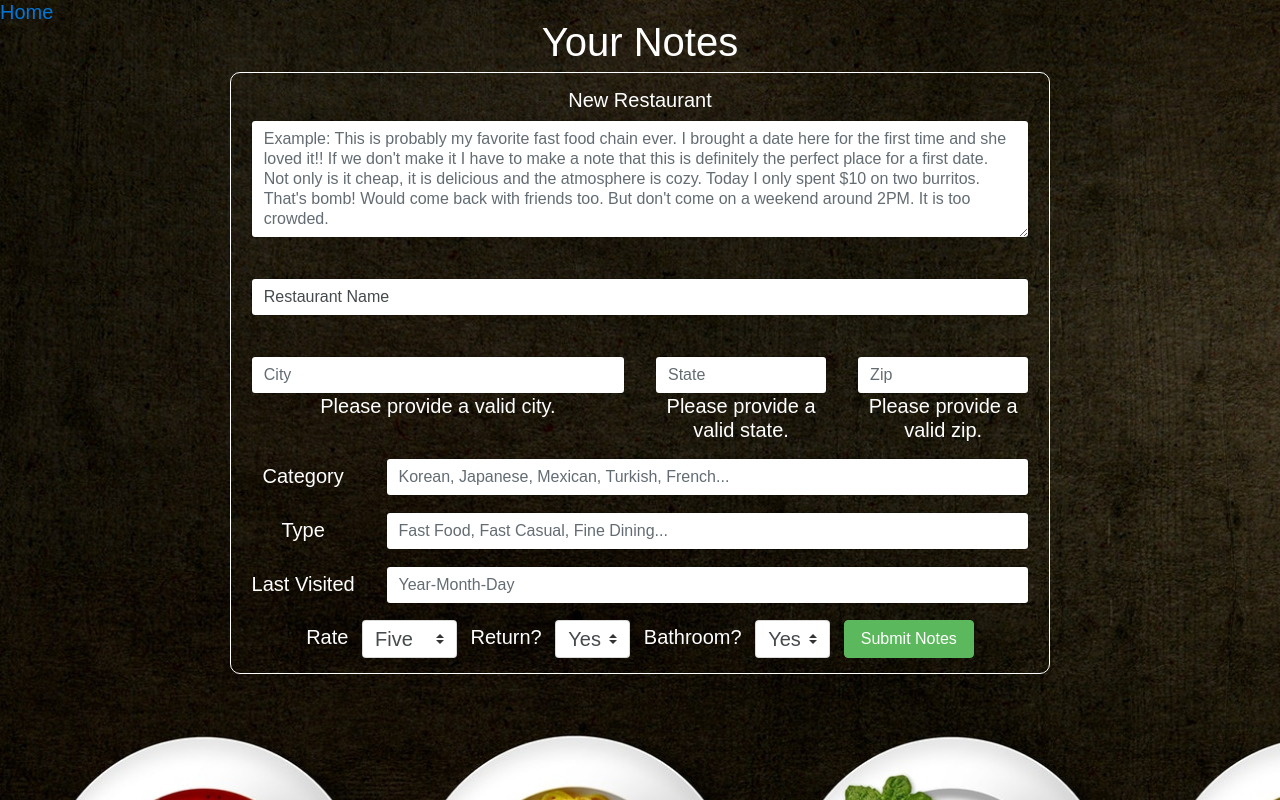
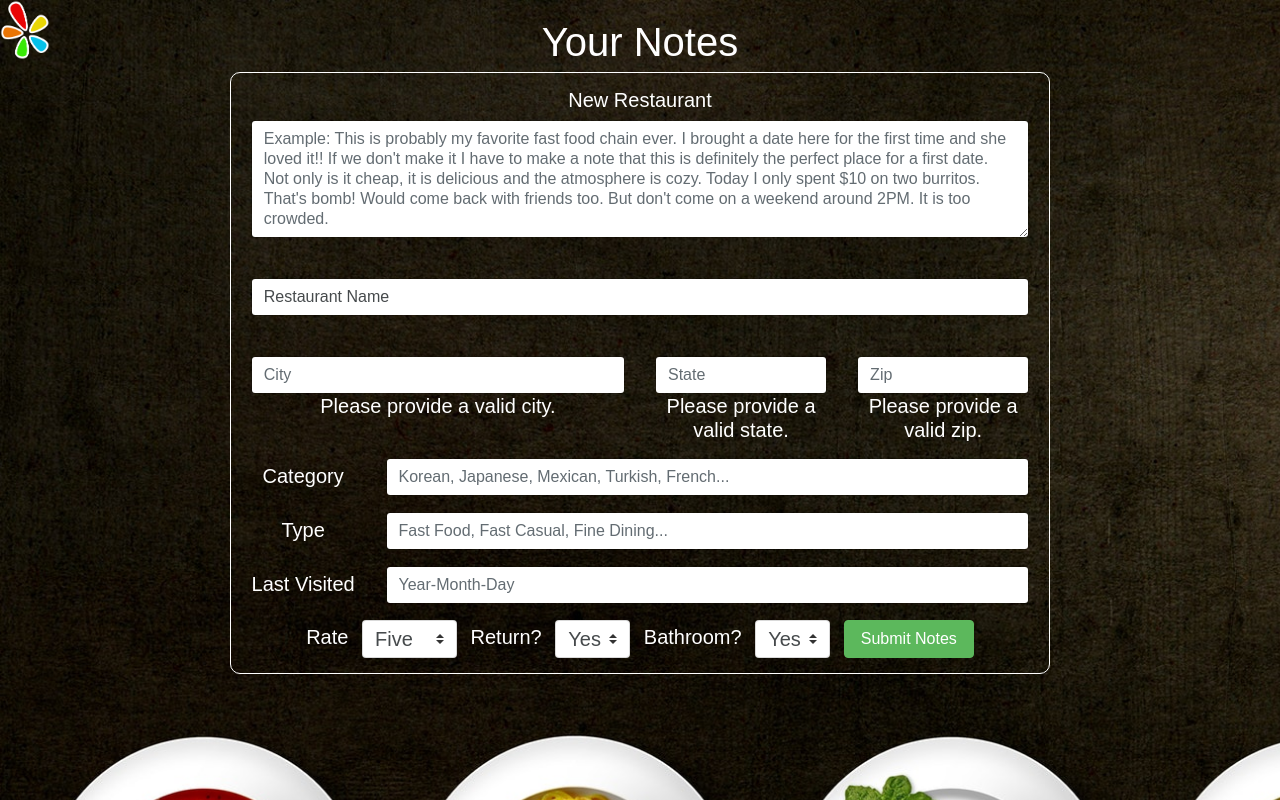
Before and after one commit to cherielum/RestaurantDiaries, a website: page review.html in a window 1280 px wide. Drawn offline with nearby package versions, Linux system fonts and the light colour scheme; a script that the page names is missing.

Commit message:
adding logos

```diff
--- a/index.css
+++ b/index.css
@@ -13,7 +13,7 @@ body {
 
 
 img {
-	height: 90px;
+	height: 60px;
 }
 .container{
 	background-image:url('image1.jpeg');
--- a/review.html
+++ b/review.html
@@ -15,7 +15,7 @@
 
 	<body>
 
-		<span id = "goBackId"> <a href= "index.html" > Home </a></span>
+		<span id = "goBackId"> <a href= "index.html" > <img src = "logo4.png"> </a></span>
 		<div class="container2">
 
 
```
Also changed, not shown: index.html (+1 -1 lines), logo1.png (added), logo2.png (added), logo3.png (added), logo4.png (added), logo5.png (added).
